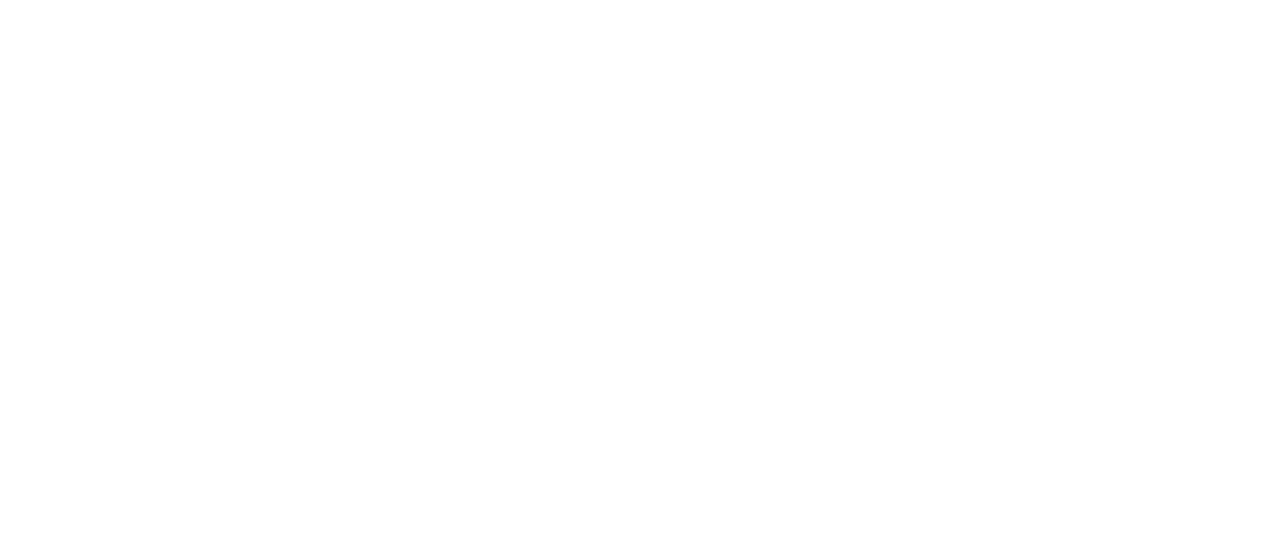
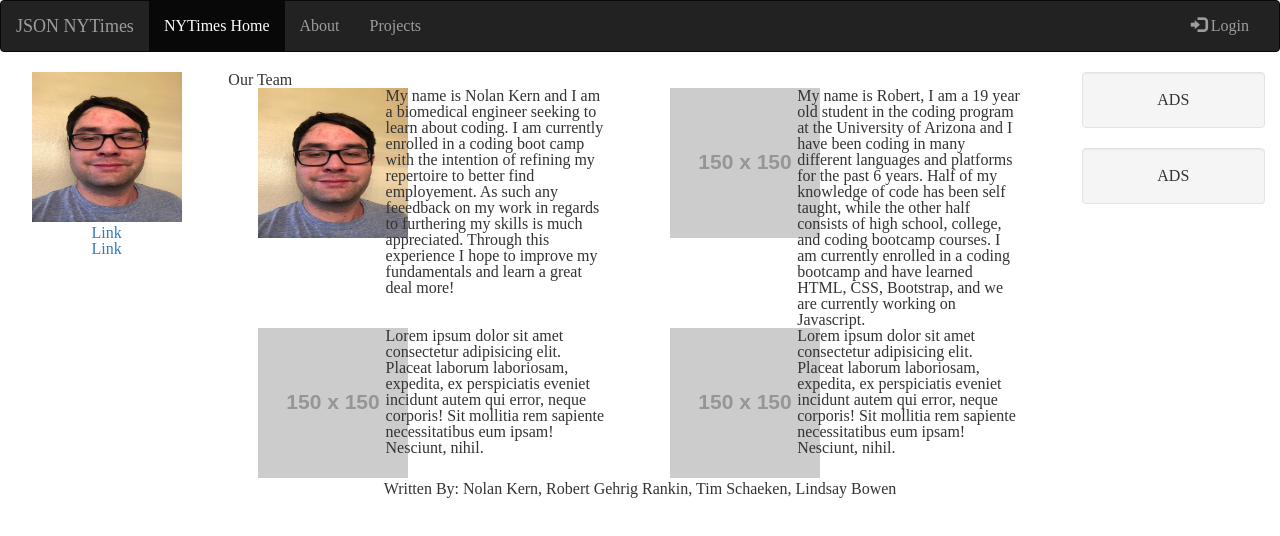
Before and after one commit to NolanKern/NYTimes-Ajax, a plain HTML site: page about.html in a window 1280 px wide. Drawn offline with nearby package versions, Linux system fonts and the light colour scheme; placeholder pictures from the web are drawn by us.

Commit message:
about done

```diff
--- a/about.html
+++ b/about.html
@@ -0,0 +1,79 @@
+<!DOCTYPE html>
+<html lang="en">
+<head>
+  <title>Bootstrap Example</title>
+  <meta charset="utf-8">
+  <meta name="viewport" content="width=device-width, initial-scale=1">
+  <link rel="stylesheet" href="https://maxcdn.bootstrapcdn.com/bootstrap/3.3.7/css/bootstrap.min.css">
+  <script src="https://ajax.googleapis.com/ajax/libs/jquery/3.3.1/jquery.min.js"></script>
+  <script src="https://maxcdn.bootstrapcdn.com/bootstrap/3.3.7/js/bootstrap.min.js"></script>
+  <link rel="stylesheet" type="text/css" href="assets/css/reset.css">
+  <link rel="stylesheet" type="text/css" href="assets/css/style.css">
+</head>
+<body>
+    <nav class="navbar navbar-inverse">
+        <div class="container-fluid">
+            <div class="navbar-header">
+                <button type="button" class="navbar-toggle" data-toggle="collapse" data-target="#myNavbar">
+                    <span class="icon-bar"></span>
+                    <span class="icon-bar"></span>
+                    <span class="icon-bar"></span>
+                </button>
+                    <a class="navbar-brand" href="https://nolankern.github.io/NYTimes-Ajax/index.html">JSON NYTimes</a>
+            </div>
+            <div class="collapse navbar-collapse" id="myNavbar">
+                <ul class="nav navbar-nav">
+                    <li class="active"><a href="https://www.nytimes.com/">NYTimes Home</a></li>
+                    <li><a href="about.html">About</a></li>
+                    <li><a href="portfolios.html">Projects</a></li>
+                </ul>
+                <ul class="nav navbar-nav navbar-right">
+                    <li><a href="https://myaccount.nytimes.com/auth/login?URI=https://myaccount.nytimes.com/seg/"><span class="glyphicon glyphicon-log-in"></span> Login</a></li>
+                </ul>
+            </div>
+        </div>
+    </nav>
+
+        <div class="container-fluid text-center">
+            <div class="row content">
+                <div class="col-sm-2 sidenav">
+                    <p><a href="http://127.0.0.1:5500/Homework/Homework2/reactive-portfolio/index.html"><img src="assets/images/Nolan.JPG" height="150px" width ="150px"></a></p>
+                    <p><a href="#">Link</a></p>
+                    <p><a href="#">Link</a></p>
+                </div>
+            <div class="col-sm-8 text-left">
+                    <h1>Our Team</h1>
+                    <div class="col-md-6">
+                        <a class="col-md-4" href="http://127.0.0.1:5500/Homework/Homework2/reactive-portfolio/index.html"><img src="assets/images/Nolan.JPG" height="150px" width ="150px"></a>
+                        <p class="col-md-8">My name is Nolan Kern and I am a biomedical engineer seeking to learn about coding. I am currently enrolled in a coding boot camp with the intention of refining my repertoire to better find employement. As such any feeedback on my work in regards to furthering my skills is much appreciated. Through this experience I hope to improve my fundamentals and learn a great deal more!</p>
+                    </div>
+                    <div class="col-md-6">
+                        <a class="col-md-4" href="http://gehrigrankin.github.io/Bootstrap-Portfolio/"><img src="http://via.placeholder.com/150x150" height="150px" width ="150px"></a>
+                        <p class="col-md-8">My name is Robert, I am a 19 year old student in the coding program at the University of Arizona and I have been coding in many different languages and platforms for the past 6 years. Half of my knowledge of code has been self taught, while the other half consists of high school, college, and coding bootcamp courses.  I am currently enrolled in a coding bootcamp and have learned HTML, CSS, Bootstrap, and we are currently working on Javascript.</p>
+                    </div>
+                    <div class="col-md-6">
+                        <a class="col-md-4" href="http://lindsbow102.github.io/Bootstrap-Portfolio/"><img src="http://via.placeholder.com/150x150" height="150px" width ="150px"></a>
+                        <p class="col-md-8">Lorem ipsum dolor sit amet consectetur adipisicing elit. Placeat laborum laboriosam, expedita, ex perspiciatis eveniet incidunt autem qui error, neque corporis! Sit mollitia rem sapiente necessitatibus eum ipsam! Nesciunt, nihil. </p>
+                    </div>
+                    <div class="col-md-6">
+                        <a class="col-md-4" href="http://tschaeken.github.io/Bootstrap-Portfolio/"><img src="http://via.placeholder.com/150x150" height="150px" width ="150px"></a>
+                        <p class="col-md-8">Lorem ipsum dolor sit amet consectetur adipisicing elit. Placeat laborum laboriosam, expedita, ex perspiciatis eveniet incidunt autem qui error, neque corporis! Sit mollitia rem sapiente necessitatibus eum ipsam! Nesciunt, nihil. </p>
+                    </div>
+                  </div>
+                  <div class="col-sm-2 sidenav">
+                    <div class="well">
+                      <p>ADS</p>
+                    </div>
+                    <div class="well">
+                      <p>ADS</p>
+                    </div>
+                </div>
+            </div>
+        </div>
+
+    <footer class="container-fluid text-center">
+            <p>Written By: Nolan Kern, Robert Gehrig Rankin, Tim Schaeken, Lindsay Bowen </p>
+    </footer>
+
+</body>
+</html>
```
Also changed, not shown: index.html (+2 -2 lines).
